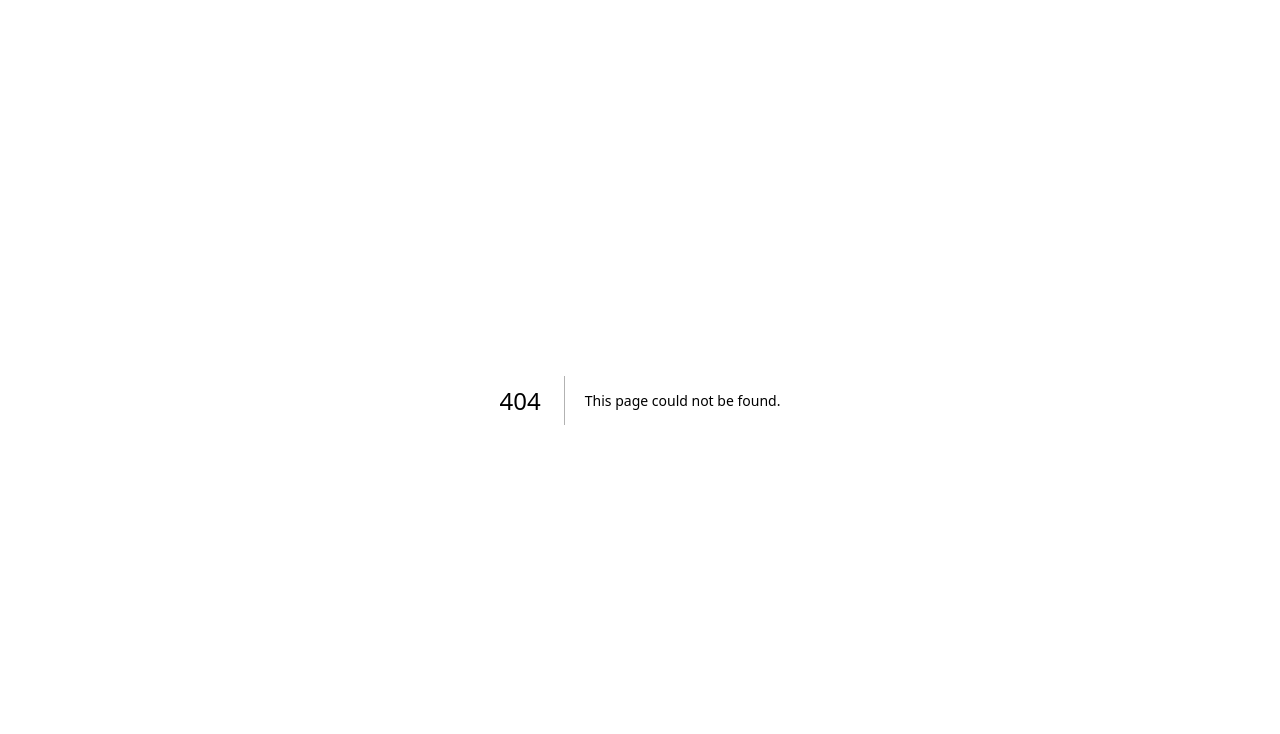
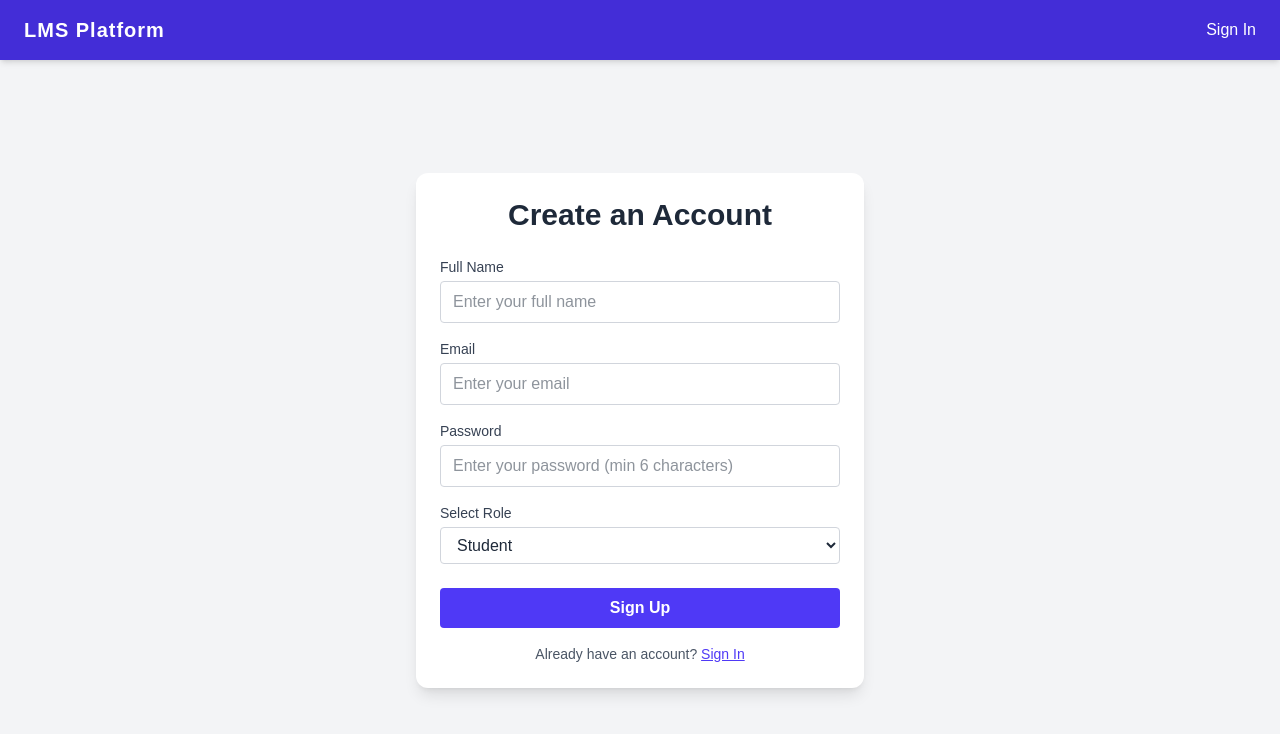
Before and after one commit to TSDPRASAD88/lms-project, a Next.js app: page /signup in a window 1280 px wide. Before the commit this address had no page. Shown: the top 734 px of the page. Built offline with nearby package versions, Linux system fonts and the light colour scheme; no server answers.

Commit message:
DONE UPTO 8.16

```diff
--- /dev/null
+++ b/app/api/register/route.js
@@ -0,0 +1,87 @@
+import { NextResponse } from 'next/server';
+
+export async function POST(request) {
+  try {
+    const body = await request.json();
+    const { email, password, name, role } = body;
+
+    // --- 1. Validation ---
+    if (!email || !password || !name || !role) {
+      return NextResponse.json(
+        { error: 'All fields are required.' },
+        { status: 400 }
+      );
+    }
+
+    if (!['student', 'admin'].includes(role)) {
+      return NextResponse.json(
+        { error: 'Invalid role selected.' },
+        { status: 400 }
+      );
+    }
+
+    // Basic email validation
+    const emailRegex = /^[^\s@]+@[^\s@]+\.[^\s@]+$/;
+    if (!emailRegex.test(email)) {
+      return NextResponse.json(
+        { error: 'Invalid email format.' },
+        { status: 400 }
+      );
+    }
+
+    // Password strength validation
+    if (password.length < 6) {
+      return NextResponse.json(
+        { error: 'Password must be at least 6 characters long.' },
+        { status: 400 }
+      );
+    }
+
+    // --- 2. Mock User Creation (Simulation) ---
+
+    // In a real app, you would check for duplicates here (e.g., in MongoDB).
+    // For now, we simulate success and log the details.
+
+    const newUser = {
+      id: Date.now().toString(),
+      email,
+      password, // WARNING: NEVER store unhashed passwords in a real app
+      name,
+      role,
+      createdAt: new Date().toISOString(),
+      isActive: true
+    };
+
+    // Log the successful registration to the terminal (required screenshot element)
+    console.log('--- API: NEW USER REGISTRATION SUCCESS ---');
+    console.log({
+      id: newUser.id,
+      name: newUser.name,
+      email: newUser.email,
+      role: newUser.role,
+      timestamp: newUser.createdAt
+    });
+    console.log('----------------------------------------');
+
+    // --- 3. Send Success Response ---
+    return NextResponse.json(
+      {
+        message: 'User registered successfully',
+        user: {
+          id: newUser.id,
+          email: newUser.email,
+          name: newUser.name,
+          role: newUser.role
+        }
+      },
+      { status: 201 } // 201 Created status
+    );
+
+  } catch (error) {
+    console.error('Registration error:', error);
+    return NextResponse.json(
+      { error: 'Internal server error' },
+      { status: 500 }
+    );
+  }
+}
--- a/app/layout.js
+++ b/app/layout.js
@@ -1,27 +1,23 @@
-import { Geist, Geist_Mono } from "next/font/google";
-import "./globals.css";
+// Note: Assuming connectToDatabase is in '@/utils/mongodb'
+import './globals.css';
+import connectToDatabase from '@/utils/mongodb';
+import User from '@/app/models/User'; // Import the newly created User model
 
-const geistSans = Geist({
-  variable: "--font-geist-sans",
-  subsets: ["latin"],
-});
+// NOTE: You must use 'async' on RootLayout when awaiting database calls.
+export default async function RootLayout({ children }) {
+  try {
+    await connectToDatabase();
 
-const geistMono = Geist_Mono({
-  variable: "--font-geist-mono",
-  subsets: ["latin"],
-});
+    // Log the success of the model load (required screenshot output)
+    console.log('✅ User model loaded successfully:', !!User);
 
-export const metadata = {
-  title: "Create Next App",
-  description: "Generated by create next app",
-};
+  } catch (err) {
+    console.error('❌ Database connection or model load failed:', err.message);
+  }
 
-export default function RootLayout({ children }) {
   return (
     <html lang="en">
-      <body
-        className={`${geistSans.variable} ${geistMono.variable} antialiased`}
-      >
+      <body>
         {children}
       </body>
     </html>
--- /dev/null
+++ b/app/models/User.js
@@ -0,0 +1,37 @@
+import mongoose from 'mongoose';
+
+const UserSchema = new mongoose.Schema({
+  name: {
+    type: String,
+    required: true
+  },
+  email: {
+    type: String,
+    required: true,
+    unique: true
+  },
+  password: {
+    type: String,
+    required: true
+  },
+  role: {
+    type: String,
+    required: true,
+    enum: ['student', 'admin'], // Optional: Adds basic validation
+    default: 'student'
+  },
+  // Added for better practice, though not explicitly required
+  createdAt: {
+    type: Date,
+    default: Date.now
+  },
+}, {
+  // Optional: Automatically adds createdAt and updatedAt fields
+  timestamps: true
+});
+
+// This conditional export prevents the "OverwriteModelError" that occurs
+// during Next.js development hot-reloads/re-compiles.
+const User = mongoose.models.User || mongoose.model('User', UserSchema);
+
+export default User;
--- /dev/null
+++ b/app/signup/page.jsx
@@ -0,0 +1,170 @@
+"use client";
+import React, { useState } from 'react';
+import { useRouter } from 'next/navigation';
+
+// Import reusable components
+import Navbar from '../../components/layout/navbar';
+import InputField from '../../components/global/input-field';
+import Button from '../../components/global/button';
+import Card from '../../components/global/card'; // Added Card for structure
+
+const SignupPage = () => {
+  const [form, setForm] = useState({
+    email: '',
+    password: '',
+    name: '',
+    role: 'student' // Default role
+  });
+  const [error, setError] = useState('');
+  const [success, setSuccess] = useState('');
+  const [isLoading, setIsLoading] = useState(false);
+  const router = useRouter();
+
+  const handleChange = (e) => {
+    setForm({ ...form, [e.target.name]: e.target.value });
+    setError('');
+    setSuccess('');
+  };
+
+  const handleSubmit = async (e) => {
+    e.preventDefault();
+    setError('');
+    setSuccess('');
+
+    // Client-side quick check
+    if (!form.email || !form.password || !form.name) {
+      setError('Please fill in all required fields.');
+      return;
+    }
+
+    setIsLoading(true);
+
+    try {
+      const response = await fetch('/api/register', {
+        method: 'POST',
+        headers: { 'Content-Type': 'application/json' },
+        body: JSON.stringify(form),
+      });
+
+      const data = await response.json();
+
+      if (!response.ok) {
+        // Handle validation errors from the API route (status 400)
+        setError(data.error || 'Registration failed');
+        return;
+      }
+
+      // Successful registration
+      setSuccess('Registration successful! Redirecting to login...');
+      setForm({ email: '', password: '', name: '', role: 'student' }); // Clear form
+
+      // Redirect to login page after 2 seconds (as per sample)
+      setTimeout(() => {
+        router.push('/signin');
+      }, 2000);
+
+    } catch (err) {
+      // Handle network errors
+      setError('An unexpected network error occurred.');
+      console.error(err);
+    } finally {
+      setIsLoading(false);
+    }
+  };
+
+  return (
+    <div className="min-h-screen flex flex-col bg-gray-100">
+      <Navbar>
+        <a href="/signin" className="text-white hover:text-gray-200 transition font-medium">Sign In</a>
+      </Navbar>
+
+      <div className="flex-1 flex items-center justify-center p-4">
+        <Card className="max-w-md w-full">
+          <h2 className="text-3xl font-bold mb-6 text-center text-gray-800">Create an Account</h2>
+
+          {error && (
+            <div className="mb-4 p-3 bg-red-100 border border-red-400 text-red-700 text-sm rounded" role="alert">
+              {error}
+            </div>
+          )}
+
+          {success && (
+            <div className="mb-4 p-3 bg-green-100 border border-green-400 text-green-700 text-sm rounded" role="alert">
+              {success}
+            </div>
+          )}
+
+          <form onSubmit={handleSubmit}>
+            {/* Full Name Input */}
+            <InputField
+              label="Full Name"
+              name="name"
+              type="text"
+              value={form.name}
+              onChange={handleChange}
+              placeholder="Enter your full name"
+              disabled={isLoading}
+              required
+            />
+
+            {/* Email Input */}
+            <InputField
+              label="Email"
+              name="email"
+              type="email"
+              value={form.email}
+              onChange={handleChange}
+              placeholder="Enter your email"
+              disabled={isLoading}
+              required
+            />
+
+            {/* Password Input */}
+            <InputField
+              label="Password"
+              name="password"
+              type="password"
+              value={form.password}
+              onChange={handleChange}
+              placeholder="Enter your password (min 6 characters)"
+              disabled={isLoading}
+              required
+            />
+
+            {/* Role Selection */}
+            <div className="mb-6">
+              <label htmlFor="role" className="block text-sm text-gray-700 font-medium mb-1">
+                Select Role
+              </label>
+              <select
+                id="role"
+                name="role"
+                value={form.role}
+                onChange={handleChange}
+                className="w-full px-3 py-2 text-gray-800 border rounded focus:outline-none focus:ring-2 focus:ring-indigo-400 disabled:opacity-50 border-gray-300"
+                disabled={isLoading}
+                required
+              >
+                <option value="student">Student</option>
+                <option value="admin">Admin</option>
+              </select>
+            </div>
+
+            <Button type="submit" disabled={isLoading} className="w-full">
+              {isLoading ? 'Creating Account...' : 'Sign Up'}
+            </Button>
+
+            <div className="mt-4 text-center text-sm text-gray-600">
+              Already have an account?{' '}
+              <a href="/signin" className="text-indigo-600 hover:text-indigo-800 underline font-medium">
+                Sign In
+              </a>
+            </div>
+          </form>
+        </Card>
+      </div>
+    </div>
+  );
+};
+
+export default SignupPage;
--- /dev/null
+++ b/utils/mongodb.js
@@ -0,0 +1,49 @@
+import mongoose from 'mongoose';
+
+// Ensure MONGODB_URI is read from the environment variables
+const MONGODB_URI = process.env.MONGODB_URI;
+
+// Throw an error if the URI is not defined
+if (!MONGODB_URI) {
+  throw new Error('Please define the MONGODB_URI environment variable inside .env.local');
+}
+
+// Cache the connection to reuse it across hot-reloads and function calls
+// This is necessary for Next.js and Vercel environments.
+let cached = global.mongoose;
+
+if (!cached) {
+  cached = global.mongoose = { conn: null, promise: null };
+}
+
+async function connectToDatabase() {
+  // If a connection is already established, return it immediately
+  if (cached.conn) {
+    console.log('Using existing MongoDB connection.');
+    return cached.conn;
+  }
+
+  // If there is no existing promise, start a new connection attempt
+  if (!cached.promise) {
+    const options = {
+      // bufferCommands: false is often recommended but optional in newer versions
+      bufferCommands: false,
+    };
+
+    // Store the connection promise
+    cached.promise = mongoose.connect(MONGODB_URI, options).then((mongoose) => mongoose);
+  }
+
+  // Wait for the connection promise to resolve
+  try {
+    cached.conn = await cached.promise;
+  } catch (err) {
+    // Reset the promise on connection failure
+    cached.promise = null;
+    throw err;
+  }
+
+  return cached.conn;
+}
+
+export default connectToDatabase;
```
